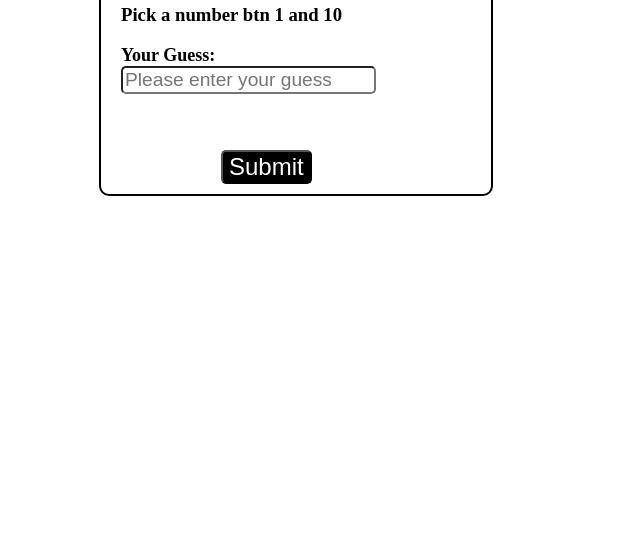
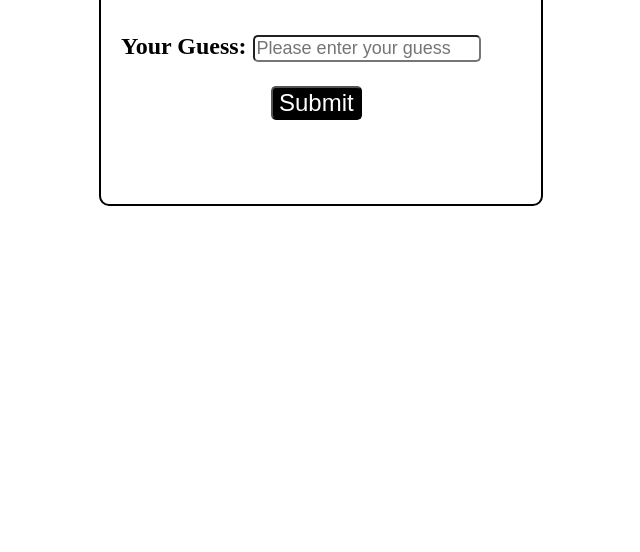
Before and after one commit to Ishimwe7/simpleJavaScriptGuessingGame, a plain HTML site: page index.html in a window 1280 px wide. Shown: the part 248-800 px from the top of the page, without its empty margins (409-1049 px from the left). Drawn offline with Linux system fonts and the light colour scheme.

Commit message:
changed and added some new styles

```diff
--- a/styles.css
+++ b/styles.css
@@ -3,16 +3,16 @@
 #title{
     text-align: center;
     text-decoration: underline;
+
 }
 label{
-    font-size: large;
     font-weight: bold;
 }
 button{
-    margin-top: 40px;
+    margin-top: 20pxpx;
     font-size: x-large;
     border-radius: 5px;
-    margin-left: 100px;
+    margin-left: 150px;
     color: white;
     background-color: black;
 }
@@ -21,15 +21,27 @@ button:hover{
     background-color: white;
 }
 input{
-    font-size: larger;
+    font-size: large;
     border-radius: 5px;
+    width: 220px;
 }
     .game{
         margin-left: 500px;
-        margin-top: 150px;
+        margin-top: 100px;
         border: 2px solid black;
         border-radius: 10px;
         padding: 20px 20px;
-        height: 250px;
-        width: 350px;
+        padding-top: 0px;
+        padding-bottom: 0px;
+        height: 350px;
+        width: 400px;
+        font-size: x-large;
     }
+    #ans{
+        color: green;
+        text-align: center;
+    }
+    #wrong{
+        color: red;
+        text-align: center;
+    }
```
